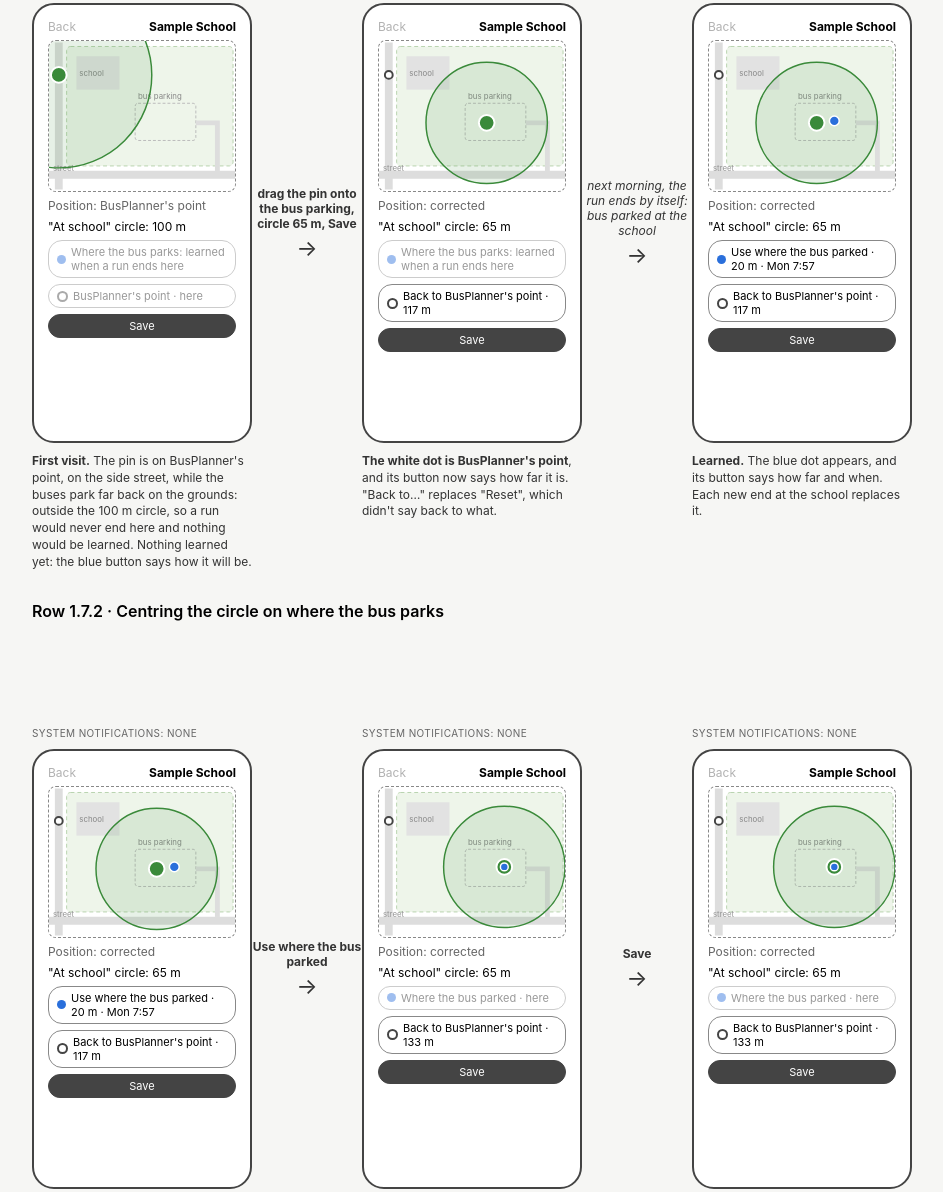
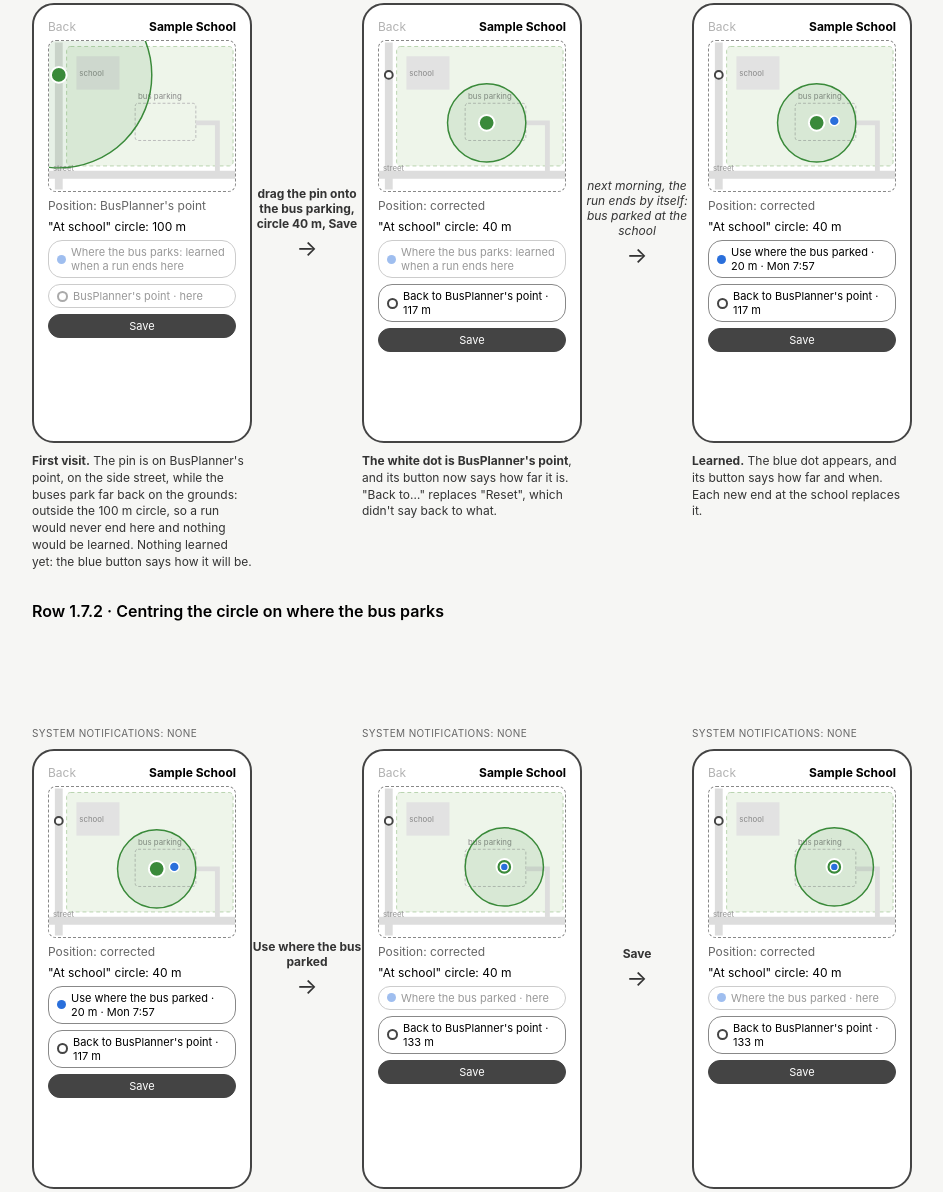
Before and after one commit to anderewrey/bus-tracker, a plain HTML site: page docs/ux/School.dc.html in a window 1280 px wide. Shown: the part 215-1407 px from the top of the page, without its empty margins (0-943 px from the left). Drawn offline with Linux system fonts and the light colour scheme; a script that the page names is missing.

Commit message:
UX sketch 1.7: a 40 m circle, clear of the streets
Co-Authored-By: Claude Opus 5.5 <noreply@anthropic.com>

```diff
--- a/docs/ux/School.dc.html
+++ b/docs/ux/School.dc.html
@@ -61,7 +61,7 @@ body{margin:0}
 <div class="cap"><b>First visit.</b> The pin is on BusPlanner's point, on the side street, while the buses park far back on the grounds: outside the 100 m circle, so a run would never end here and nothing would be learned. Nothing learned yet: the blue button says how it will be.</div>
 </div>
 
-<div class="ar"><b>drag the pin onto the bus parking, circle 65 m, Save</b><span style="font-size:22px">→</span></div>
+<div class="ar"><b>drag the pin onto the bus parking, circle 40 m, Save</b><span style="font-size:22px">→</span></div>
 
 <div class="col">
 <div class="nt"><span class="nl">System notifications: none</span></div>
@@ -74,12 +74,12 @@ body{margin:0}
 <path d="M150 82 L172 82 L172 135" fill="none" stroke="#ddd" stroke-width="5"/>
 <path d="M0 135 L190 135" fill="none" stroke="#ddd" stroke-width="8"/>
 <path d="M10 0 L10 150" fill="none" stroke="#ddd" stroke-width="8"/><text x="4" y="131" font-size="8" fill="#999">street</text>
-<circle cx="110" cy="82" r="62" fill="#3a8a3a" fill-opacity=".12" stroke="#3a8a3a" stroke-width="1.5"/>
+<circle cx="110" cy="82" r="40" fill="#3a8a3a" fill-opacity=".12" stroke="#3a8a3a" stroke-width="1.5"/>
 <circle cx="110" cy="82" r="8" fill="#3a8a3a" stroke="#fff" stroke-width="2"/>
 <circle cx="10" cy="33" r="4" fill="#fff" stroke="#444" stroke-width="2"/>
 </svg></div>
 <span class="mut">Position: corrected</span>
-<span>"At school" circle: 65 m</span>
+<span>"At school" circle: 40 m</span>
 <div class="btn off"><span class="bd"></span>Where the bus parks: learned when a run ends here</div>
 <div class="btn"><span class="wd"></span>Back to BusPlanner's point · 117 m</div>
 <div class="btn fill">Save</div>
@@ -100,13 +100,13 @@ body{margin:0}
 <path d="M150 82 L172 82 L172 135" fill="none" stroke="#ddd" stroke-width="5"/>
 <path d="M0 135 L190 135" fill="none" stroke="#ddd" stroke-width="8"/>
 <path d="M10 0 L10 150" fill="none" stroke="#ddd" stroke-width="8"/><text x="4" y="131" font-size="8" fill="#999">street</text>
-<circle cx="110" cy="82" r="62" fill="#3a8a3a" fill-opacity=".12" stroke="#3a8a3a" stroke-width="1.5"/>
+<circle cx="110" cy="82" r="40" fill="#3a8a3a" fill-opacity=".12" stroke="#3a8a3a" stroke-width="1.5"/>
 <circle cx="110" cy="82" r="8" fill="#3a8a3a" stroke="#fff" stroke-width="2"/>
 <circle cx="10" cy="33" r="4" fill="#fff" stroke="#444" stroke-width="2"/>
 <circle cx="128" cy="80" r="5" fill="#2a6fdb" stroke="#fff" stroke-width="1.5"/>
 </svg></div>
 <span class="mut">Position: corrected</span>
-<span>"At school" circle: 65 m</span>
+<span>"At school" circle: 40 m</span>
 <div class="btn"><span class="bd"></span>Use where the bus parked · 20 m · Mon 7:57</div>
 <div class="btn"><span class="wd"></span>Back to BusPlanner's point · 117 m</div>
 <div class="btn fill">Save</div>
@@ -130,13 +130,13 @@ body{margin:0}
 <path d="M150 82 L172 82 L172 135" fill="none" stroke="#ddd" stroke-width="5"/>
 <path d="M0 135 L190 135" fill="none" stroke="#ddd" stroke-width="8"/>
 <path d="M10 0 L10 150" fill="none" stroke="#ddd" stroke-width="8"/><text x="4" y="131" font-size="8" fill="#999">street</text>
-<circle cx="110" cy="82" r="62" fill="#3a8a3a" fill-opacity=".12" stroke="#3a8a3a" stroke-width="1.5"/>
+<circle cx="110" cy="82" r="40" fill="#3a8a3a" fill-opacity=".12" stroke="#3a8a3a" stroke-width="1.5"/>
 <circle cx="110" cy="82" r="8" fill="#3a8a3a" stroke="#fff" stroke-width="2"/>
 <circle cx="10" cy="33" r="4" fill="#fff" stroke="#444" stroke-width="2"/>
 <circle cx="128" cy="80" r="5" fill="#2a6fdb" stroke="#fff" stroke-width="1.5"/>
 </svg></div>
 <span class="mut">Position: corrected</span>
-<span>"At school" circle: 65 m</span>
+<span>"At school" circle: 40 m</span>
 <div class="btn"><span class="bd"></span>Use where the bus parked · 20 m · Mon 7:57</div>
 <div class="btn"><span class="wd"></span>Back to BusPlanner's point · 117 m</div>
 <div class="btn fill">Save</div>
@@ -157,13 +157,13 @@ body{margin:0}
 <path d="M150 82 L172 82 L172 135" fill="none" stroke="#ddd" stroke-width="5"/>
 <path d="M0 135 L190 135" fill="none" stroke="#ddd" stroke-width="8"/>
 <path d="M10 0 L10 150" fill="none" stroke="#ddd" stroke-width="8"/><text x="4" y="131" font-size="8" fill="#999">street</text>
-<circle cx="128" cy="80" r="62" fill="#3a8a3a" fill-opacity=".12" stroke="#3a8a3a" stroke-width="1.5"/>
+<circle cx="128" cy="80" r="40" fill="#3a8a3a" fill-opacity=".12" stroke="#3a8a3a" stroke-width="1.5"/>
 <circle cx="128" cy="80" r="8" fill="#3a8a3a" stroke="#fff" stroke-width="2"/>
 <circle cx="10" cy="33" r="4" fill="#fff" stroke="#444" stroke-width="2"/>
 <circle cx="128" cy="80" r="4" fill="#2a6fdb" stroke="#fff" stroke-width="1.5"/>
 </svg></div>
 <span class="mut">Position: corrected</span>
-<span>"At school" circle: 65 m</span>
+<span>"At school" circle: 40 m</span>
 <div class="btn off"><span class="bd"></span>Where the bus parked · here</div>
 <div class="btn"><span class="wd"></span>Back to BusPlanner's point · 133 m</div>
 <div class="btn fill">Save</div>
@@ -184,13 +184,13 @@ body{margin:0}
 <path d="M150 82 L172 82 L172 135" fill="none" stroke="#ddd" stroke-width="5"/>
 <path d="M0 135 L190 135" fill="none" stroke="#ddd" stroke-width="8"/>
 <path d="M10 0 L10 150" fill="none" stroke="#ddd" stroke-width="8"/><text x="4" y="131" font-size="8" fill="#999">street</text>
-<circle cx="128" cy="80" r="62" fill="#3a8a3a" fill-opacity=".12" stroke="#3a8a3a" stroke-width="1.5"/>
+<circle cx="128" cy="80" r="40" fill="#3a8a3a" fill-opacity=".12" stroke="#3a8a3a" stroke-width="1.5"/>
 <circle cx="128" cy="80" r="8" fill="#3a8a3a" stroke="#fff" stroke-width="2"/>
 <circle cx="10" cy="33" r="4" fill="#fff" stroke="#444" stroke-width="2"/>
 <circle cx="128" cy="80" r="4" fill="#2a6fdb" stroke="#fff" stroke-width="1.5"/>
 </svg></div>
 <span class="mut">Position: corrected</span>
-<span>"At school" circle: 65 m</span>
+<span>"At school" circle: 40 m</span>
 <div class="btn off"><span class="bd"></span>Where the bus parked · here</div>
 <div class="btn"><span class="wd"></span>Back to BusPlanner's point · 133 m</div>
 <div class="btn fill">Save</div>
```
